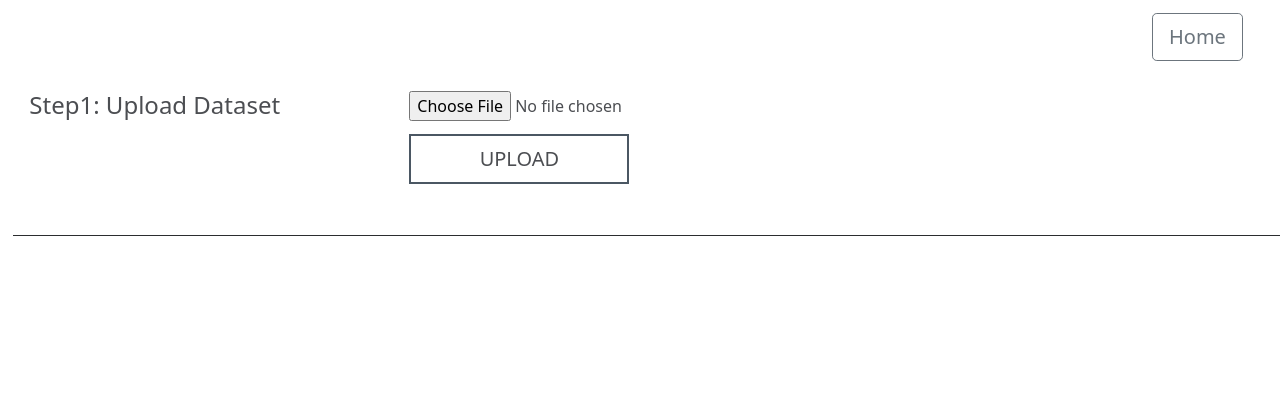
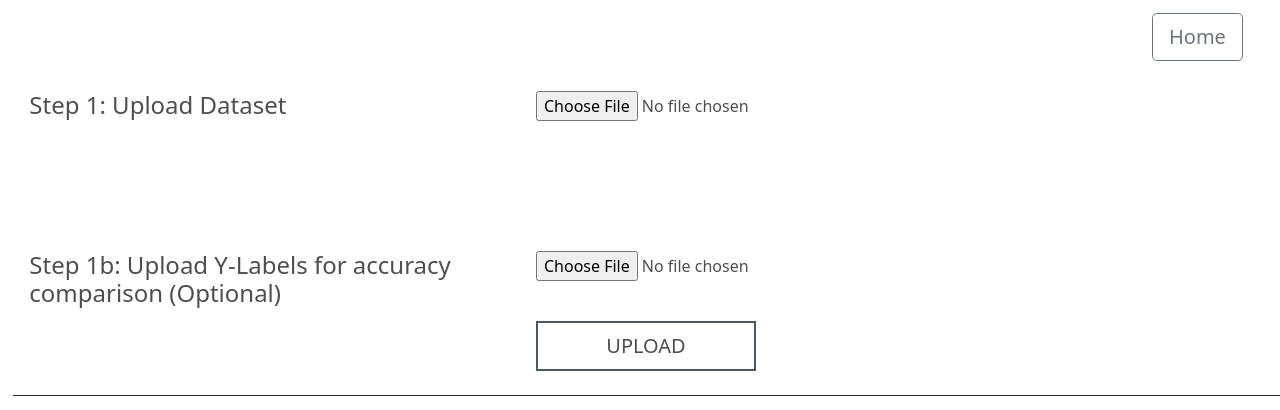
Before and after one commit to JackyXu-Cool/Team-2130-Machine-Learning-Roulette, a React (Create React App) app in the folder mlr_frontend/: page /upload in a window 1280 px wide. Shown: the top 410 px of the page. Built offline with nearby package versions, Linux system fonts and the light colour scheme; the HTML template or start-up script is replaced by a standard one; what amazon-cognito-identity-js would draw is missing.

Commit message:
add frontend ylabel upload

```diff
--- a/mlr_frontend/src/pages/UploadPage/UploadPage.css
+++ b/mlr_frontend/src/pages/UploadPage/UploadPage.css
@@ -20,14 +20,14 @@
   font-weight: 500;
   text-transform: uppercase;
   cursor: pointer;
-  margin-top: 10pt;
+  margin-top: 30pt;
 }
 
 .upload_step_item {
   padding: 1em;
   box-sizing: border-box;
   height: 160px;
-  width: 30%;
+  width: 40%;
   display: flex;
   flex-direction: column;
 }
--- a/mlr_frontend/src/pages/UploadPage/UploadPage.js
+++ b/mlr_frontend/src/pages/UploadPage/UploadPage.js
@@ -11,7 +11,8 @@ import './UploadPage.css';
 import 'bootstrap/dist/css/bootstrap.min.css';
 
 const UploadPage = () => {
-  const [file, setFile] = useState(null);
+  const [dataset, setDataset] = useState(null);
+  const [yLabel, setYLabel] = useState(null);
   const [uploadStage, setUploadStage] = useState(1);
   const [selectedModels, setSelectedModels] = useState([]);
   const [parameterValues, setParameterValues] = useState({});
@@ -22,14 +23,20 @@ const UploadPage = () => {
   const models = ['KMeans', 'Principal Component Analysis', 'Hierarcical Clustering', 'KNN'];
   const parameters = ['Number of Clusters', 'Random Seed', 'Epochs', 'Training(%)'];
 
-  function handleFileSelected(event) {
-    setFile(event.target.files[0]);
+  function handleDatasetSelected(event) {
+    setDataset(event.target.files[0]);
+  }
+
+  function handleYLabelSelected(event) {
+    setYLabel(event.target.files[0]);
   }
 
   function handleFileUpload() {
-    // TODO: current CSV output is a pure string. Convert it to our desired data type later on
-    if (file) {
-      formData.append("file", file);
+    if (dataset) {
+      formData.append("file", dataset);
+      if (yLabel) {
+        formData.append("ylabel", yLabel);
+      }
       sendRequest('http://127.0.0.1:5000/upload', 'POST', formData)
         .then((response) => {
           setUploadStage(2);
@@ -42,7 +49,8 @@ const UploadPage = () => {
   }
 
   function handleBackButton() {
-    setFile(null);
+    setDataset(null);
+    setYLabel(null);
     setUploadStage(1);
     document.getElementById('uploadedFile').value = null;
   }
@@ -77,17 +85,27 @@ const UploadPage = () => {
     uploadStageThreeHtml = [];
 
   const uploadStageOne = (
+    <React.Fragment>
+      <div className="upload_step_container" style={{ borderBottom: 'none' }}>
+        <div className="upload_step_item">
+          <h4>Step 1: Upload Dataset</h4>
+        </div>
+        <div className="upload_step_item">
+          <input id="uploadedFile" type="file" accept={'.csv'} onChange={handleDatasetSelected} />
+        </div>
+      </div>
       <div className="upload_step_container">
         <div className="upload_step_item">
-        <h4>Step1: Upload Dataset</h4>
+          <h4>Step 1b: Upload Y-Labels for accuracy comparison (Optional)</h4>
         </div>
         <div className="upload_step_item">
-        <input id="uploadedFile" type="file" accept={'.csv'} onChange={handleFileSelected} />
+          <input id="uploadedFile" type="file" accept={'.csv'} onChange={handleYLabelSelected} />
           <button className="uploadButton" onClick={handleFileUpload} disabled={uploadStage == 1 ? false : true}>
             Upload
           </button>
         </div>
       </div>
+    </React.Fragment>
   );
 
   const uploadStageTwoWithBtns = (
@@ -138,7 +156,7 @@ const UploadPage = () => {
       />
       <Button
         variant="outline-secondary"
-        style={{ height: '70px', width: '180px', position: 'absolute', bottom: 0, right: 20 }}
+        style={{ height: '70px', width: '180px', position: 'absolute', bottom: 20, right: 20 }}
         onClick={handleStartTraining}
       >
         Start Training
```
Also changed, not shown: 1 other file (tests, documents, lock files or other folders). Lines whose indentation alone changed are shown as unchanged.
